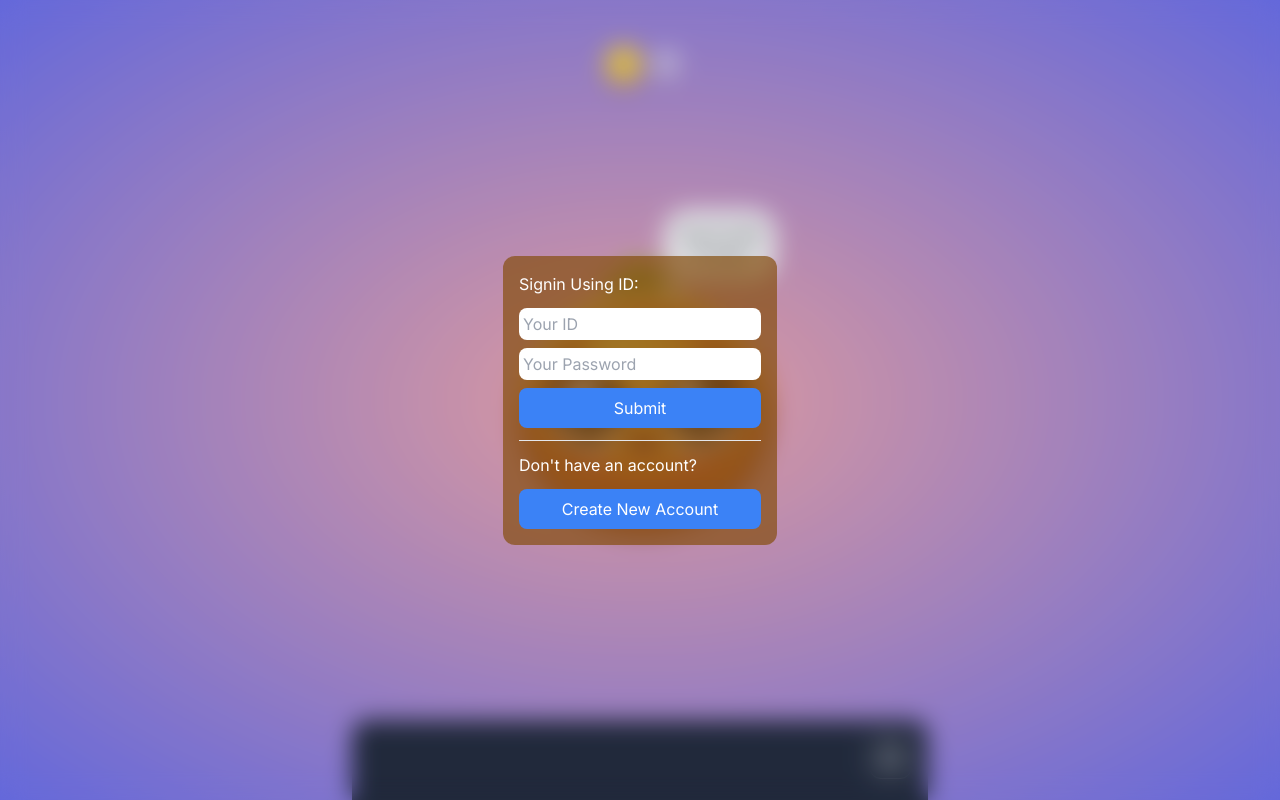
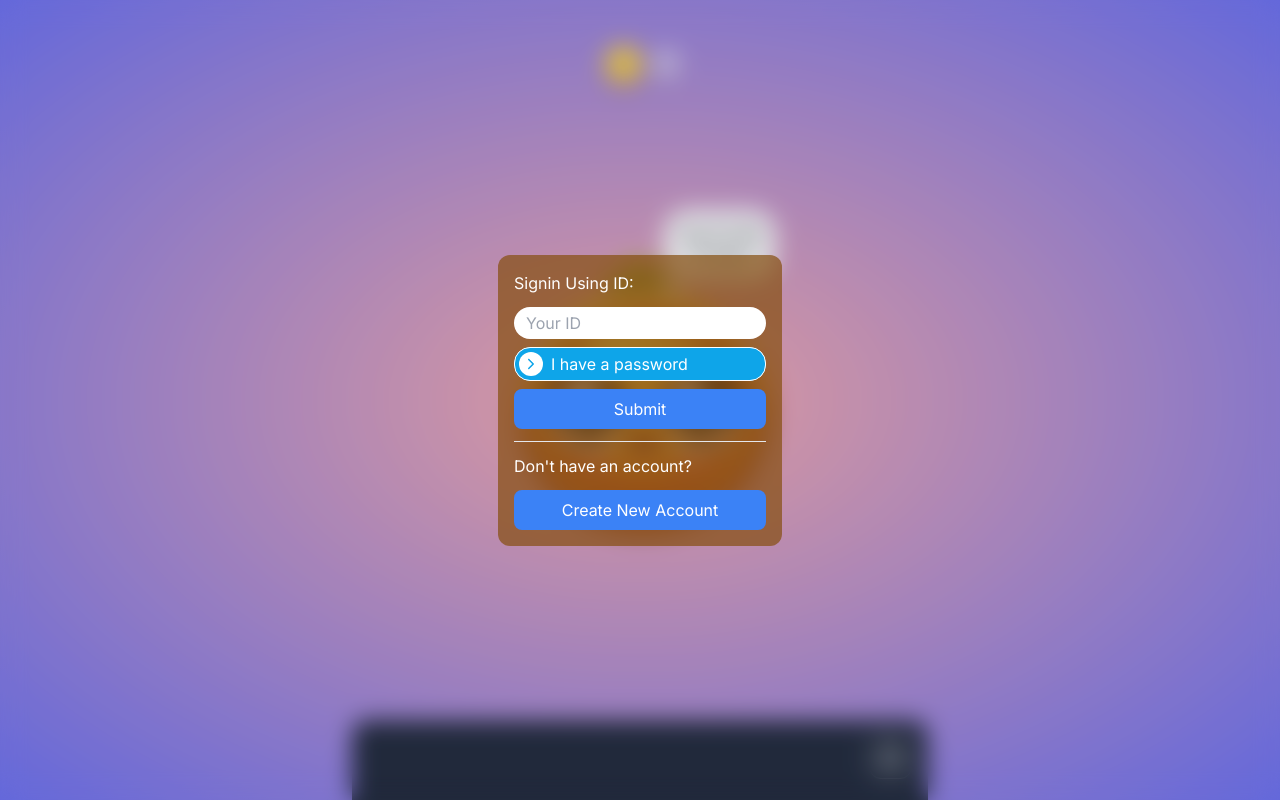
Before and after one commit to MasoudSR/coinichi, a Next.js app: page / in a window 1280 px wide. Built offline with nearby package versions, Linux system fonts and the light colour scheme.

Commit message:
sign and login page ui improved

```diff
--- a/src/components/LoginPage.js
+++ b/src/components/LoginPage.js
@@ -47,7 +47,7 @@ function LoginPage({ user, setUser, setPage, setCoins }) {
 					<form className="flex flex-col gap-2" action={loginHandler}>
 						<input
 							type="password"
-							className="rounded-lg p-1 text-black"
+							className="rounded-2xl p-1 text-black focus:outline-none focus:shadow-inner pl-3"
 							placeholder="Your Password"
 							value={password}
 							onChange={(e) => setPassword(e.target.value)}
@@ -63,7 +63,7 @@ function LoginPage({ user, setUser, setPage, setCoins }) {
 						onClick={() => {
 							setPage("signup");
 						}}>
-						Signin or create another account
+						Create Another Account
 					</button>
 				</div>
 			</div>
--- a/src/components/MainPage.js
+++ b/src/components/MainPage.js
@@ -35,9 +35,9 @@ function MainPage() {
 		const userData = loadUser();
 		if (userData === "notExist") {
 			setPage("signup");
-		}else if (userData.passwordProtected || typeof userData.passwordProtected === "undefined") {
+		} else if (userData.passwordProtected || typeof userData.passwordProtected === "undefined") {
 			setUser(userData);
-			setPage("login")
+			setPage("login");
 		} else {
 			// get user coins from api
 			fetch("api/user/coins", {
--- a/src/components/SignPage.js
+++ b/src/components/SignPage.js
@@ -1,12 +1,14 @@
 import saveUser from "@/helpers/saveUser";
 import React, { useState } from "react";
 import Loading from "./Loading";
+import { IoIosArrowForward } from "react-icons/io";
 
 function SignPage({ setUser, setPage, setCoins }) {
 	const [id, setId] = useState("");
 	const [password, setPassword] = useState("");
 	const [error, setError] = useState("");
 	const [isLoading, setIsLoading] = useState(false);
+	const [showPasswordField, setShowPasswordField] = useState(false);
 
 	const newAccHandler = () => {
 		setIsLoading(true);
@@ -26,7 +28,7 @@ function SignPage({ setUser, setPage, setCoins }) {
 			headers: {
 				"Content-Type": "application/json",
 			},
-			body: JSON.stringify({id , password}),
+			body: JSON.stringify({ id, password }),
 		})
 			.then((res) => {
 				if (res.ok) {
@@ -59,18 +61,33 @@ function SignPage({ setUser, setPage, setCoins }) {
 					<form className="flex flex-col gap-2" action={signinHandler}>
 						<input
 							type="text"
-							className="rounded-lg p-1 text-black"
+							className="rounded-2xl p-1 text-black pl-3 focus:outline-none focus:shadow-inner"
 							placeholder="Your ID"
 							value={id}
 							onChange={(e) => setId(e.target.value)}
 						/>
+						<div className="relative overflow-hidden rounded-2xl">
+							<div
+								className={`absolute bg-sky-500 p-1 border border-white w-full rounded-2xl flex items-center gap-2 cursor-pointer select-none transition-all duration-500 ${
+									showPasswordField && "translate-x-[86%]"
+								}`}
+								onClick={() => (showPasswordField ? setShowPasswordField(false) : setShowPasswordField(true))}>
+								<div
+									className={`bg-white p-1 rounded-full text-sky-500 transition-all duration-500 ${
+										showPasswordField && "rotate-180"
+									}`}>
+									<IoIosArrowForward />
+								</div>{" "}
+								I have a password
+							</div>
 							<input
 								type="password"
-							className="rounded-lg p-1 text-black"
+								className="rounded-2xl p-1 text-black pl-3 border focus:outline-none focus:shadow-inner"
 								placeholder="Your Password"
 								value={password}
 								onChange={(e) => setPassword(e.target.value)}
 							/>
+						</div>
 						<button type="submit" className="bg-blue-500 p-2 rounded-lg">
 							Submit
 						</button>
```
Lines whose indentation alone changed are shown as unchanged.
